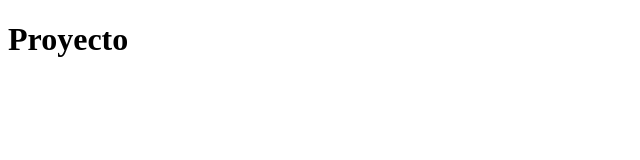
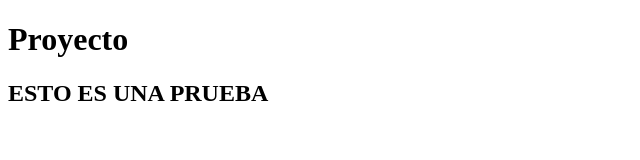
Before and after one commit to jpalomarbl/Test, a plain HTML site: page index.html in a window 1280 px wide. Shown: the whole page, without its empty margins (0-640 px from the left). Drawn offline with Linux system fonts and the light colour scheme.

Commit message:
Esto es un commit de prueba

```diff
--- a/index.html
+++ b/index.html
@@ -9,5 +9,6 @@
 
     <body>
         <h1> Proyecto </h1>
+        <h2>ESTO ES UNA PRUEBA</h2>
     </body>
 </html>
```
